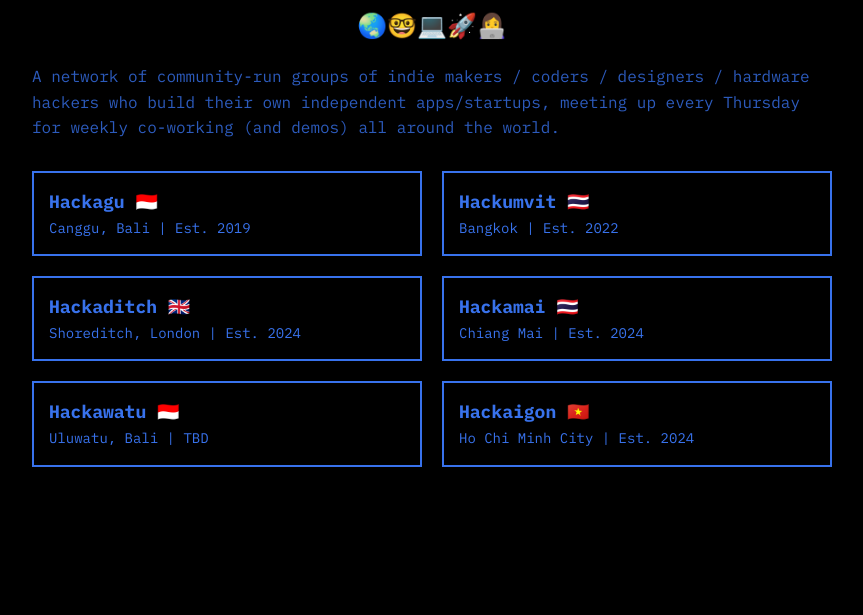
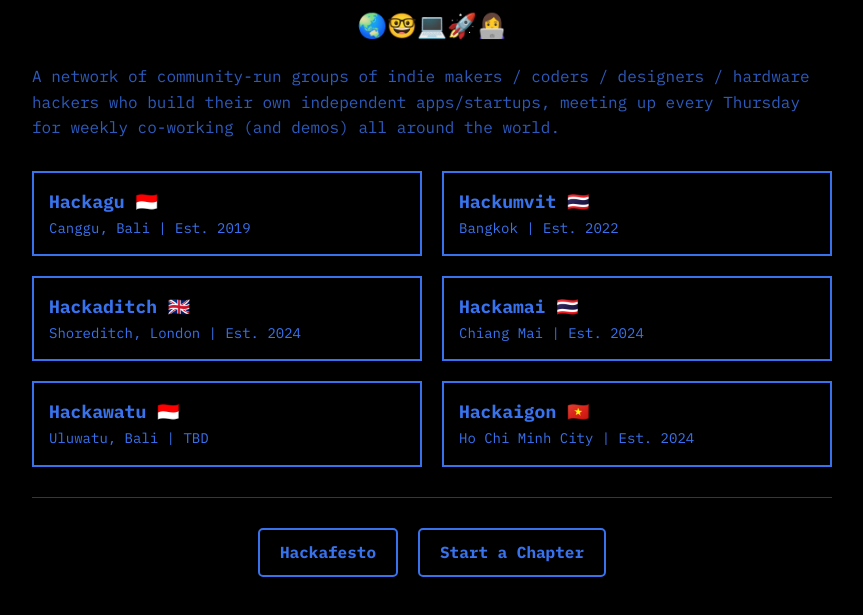
Before and after one commit to hacka-network/hacka.network, a plain HTML site: page index.html in a window 1280 px wide. Shown: the part 151-766 px from the top of the page, without its empty margins (208-1071 px from the left). Drawn offline with Linux system fonts and the light colour scheme.

Commit message:
more links

```diff
--- a/index.html
+++ b/index.html
@@ -103,6 +103,37 @@
     .button-details {
       font-size: 14px;
     }
+
+    .divider {
+      border-top: 1px solid #3872EC;
+      margin: 30px 0;
+      opacity: 0.5;
+    }
+
+    .info-buttons {
+      display: flex;
+      justify-content: center;
+      gap: 20px;
+    }
+
+    .info-button {
+      background-color: transparent;
+      color: #3872EC;
+      border: 2px solid #3872EC;
+      padding: 10px 20px;
+      text-align: center;
+      cursor: pointer;
+      transition: all 0.3s ease;
+      text-decoration: none;
+      font-weight: bold;
+      border-radius: 5px;
+    }
+
+    .info-button:hover {
+      background-color: #3872EC;
+      color: #000000;
+      box-shadow: 0 0 10px #3872EC;
+    }
   </style>
 </head>
 
@@ -112,7 +143,8 @@
     <div class="emoji-line">🌏🤓💻🚀👩‍💻</div>
     <div class="description">
       <p>
-        A network of community-run groups of indie makers / coders / designers / hardware hackers who build their own independent
+        A network of community-run groups of indie makers / coders / designers / hardware hackers who build their own
+        independent
         apps/startups, meeting up every Thursday for weekly co-working (and demos) all around the world.
       </p>
     </div>
@@ -142,6 +174,11 @@
         <div class="button-details">Ho Chi Minh City | Est. 2024</div>
       </a>
     </div>
+    <div class="divider"></div>
+    <div class="info-buttons">
+      <a href="https://github.com/hacka-network/hacka.network/blob/main/hackafesto.md" class="info-button">Hackafesto</a>
+      <a href="https://github.com/hacka-network/hacka.network/blob/main/hackanew.md" class="info-button">Start a Chapter</a>
+    </div>
   </div>
 </body>
 
```
